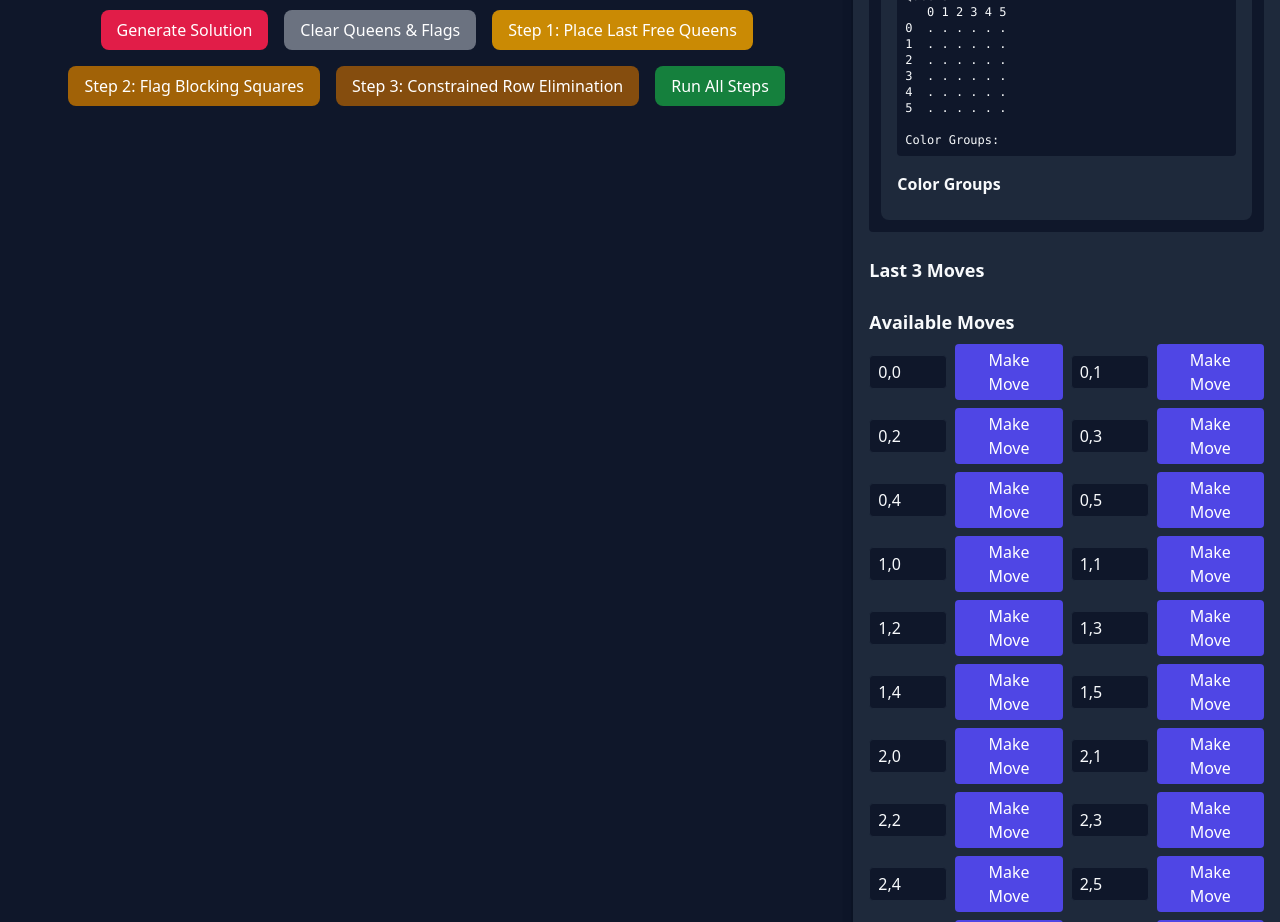
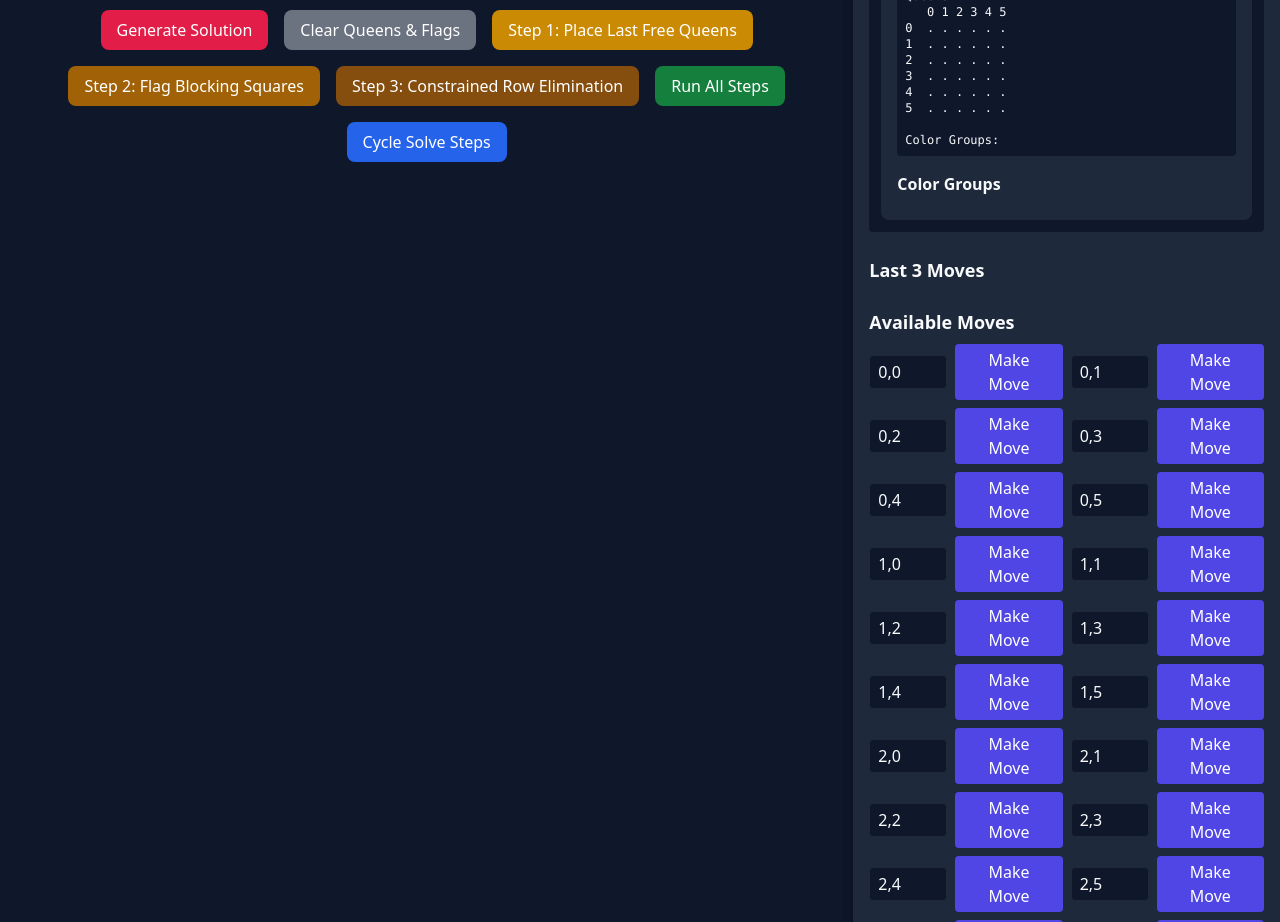
Before and after one commit to Crushford/Cassowary-Games, a Vue app: page /builder in a window 1280 px wide. Shown: the part 820-1742 px from the top of the page. Built offline with nearby package versions, Linux system fonts and the light colour scheme.

Commit message:
Add  cycle steps button

```diff
--- a/src/views/LevelBuilder.vue
+++ b/src/views/LevelBuilder.vue
@@ -67,6 +67,12 @@
           @click="handleTestAllSteps"
         >
           Run All Steps
+        </button>
+        <button
+          class="rounded-lg bg-blue-600 px-4 py-2 text-white hover:bg-blue-700"
+          @click="handleCycleSolveSteps"
+        >
+          Cycle Solve Steps
         </button>
       </div>
 
@@ -197,6 +203,11 @@ const handleTestAllSteps = () => {
   gameStore.testUniqueSolution();
 };
 
+// Add handler to cycle through each solve step until no more actions
+const handleCycleSolveSteps = () => {
+  gameStore.testAllStepsLoop();
+};
+
 // Handle test step 1 only
 const handleTestStep1 = () => {
   if (!gameStore.testLogs.length) gameStore.testLogs = [];
```
